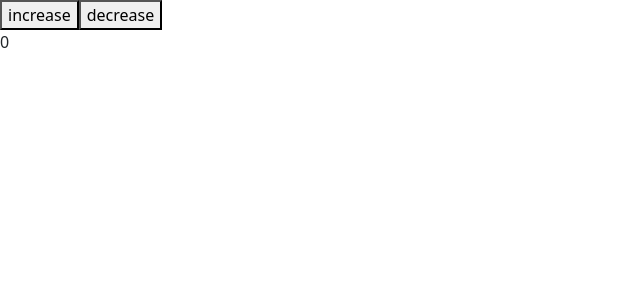
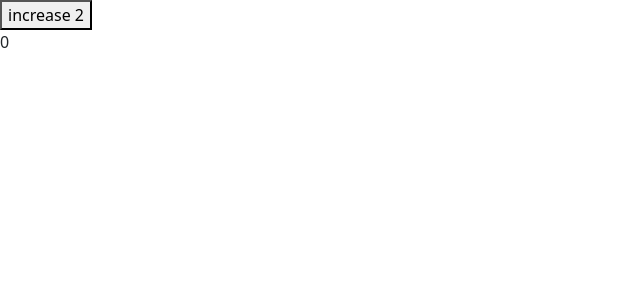
Before and after one commit to sharinogan/my-first-react, a React (Create React App) app: page / in a window 1280 px wide. Shown: the top 300 px of the page, without its empty margins (0-640 px from the left). Built offline with nearby package versions, Linux system fonts and the light colour scheme.

Commit message:
Example use bind method pass parameter value

```diff
--- a/src/App.js
+++ b/src/App.js
@@ -7,22 +7,17 @@ class App extends Component {
     data: 0
   }
 
-  increase = () => {
+  increase(number){
     this.setState(prev => {
-      return { data: prev.data + 1 }
-    });
-  }
-  decrease() {
-    this.setState(prev => {
-      return { data: prev.data - 1 }
+      return { data: prev.data + number }
     });
   }
 
   render() {
+    const random = Math.round(Math.random() * 10) + 1;
     return (
       <div>
-        <button onClick={this.increase}>increase</button>
-        <button onClick={this.decrease}>decrease</button>
+        <button onClick={this.increase.bind(this, random)}>increase {random}</button>
         <div>{this.state.data}</div>
       </div>
     )
```
